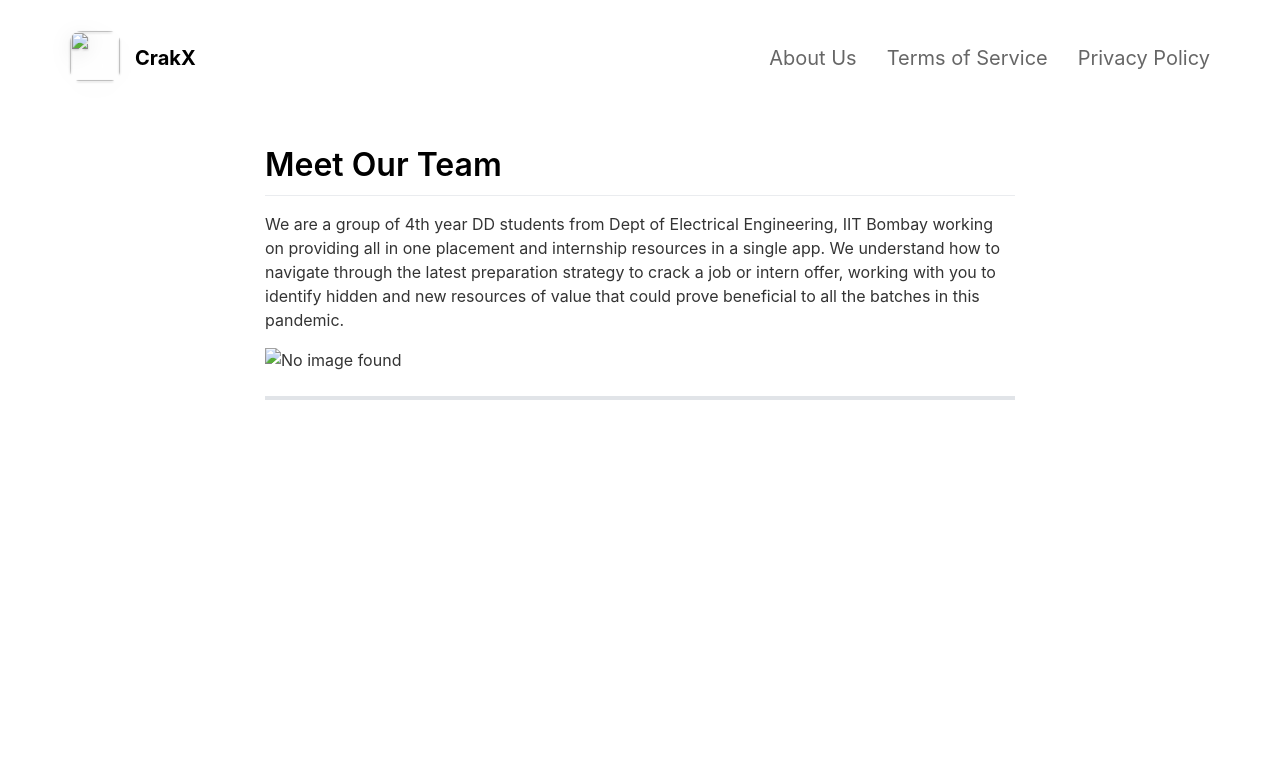
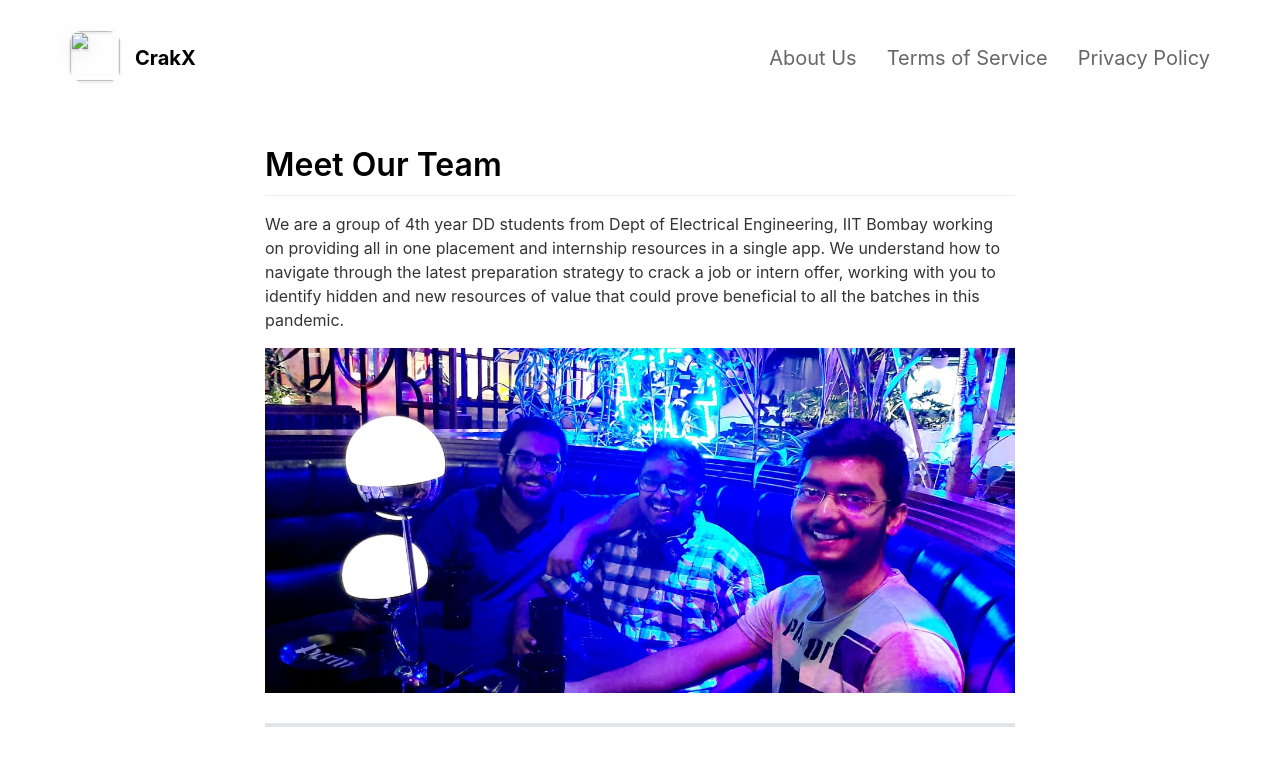
Before and after one commit to crakx/crakx.github.io, a Jekyll site: the page built from _pages/About us.md, in a window 1280 px wide. Shown: the top 766 px of the page. Built offline with Jekyll 4.4.1, drawn with Linux system fonts in a browser that asks for light colours; nearby versions of some CDN libraries.

Commit message:
Update About us.md

```diff
--- a/_pages/About us.md
+++ b/_pages/About us.md
@@ -8,6 +8,6 @@ include_in_header: true
 
 We are a group of 4th year DD students from Dept of Electrical Engineering, IIT Bombay working on providing all in one placement and internship resources in a single app. We understand how to navigate through the latest preparation strategy to crack a job or intern offer, working with you to identify hidden and new resources of value that could prove beneficial to all the batches in this pandemic.
 
-![No image found](assets/team.jpg)
+![No image found](https://raw.githubusercontent.com/crakx/crakx.github.io/master/assets/team.jpeg)
 
 ---
```
